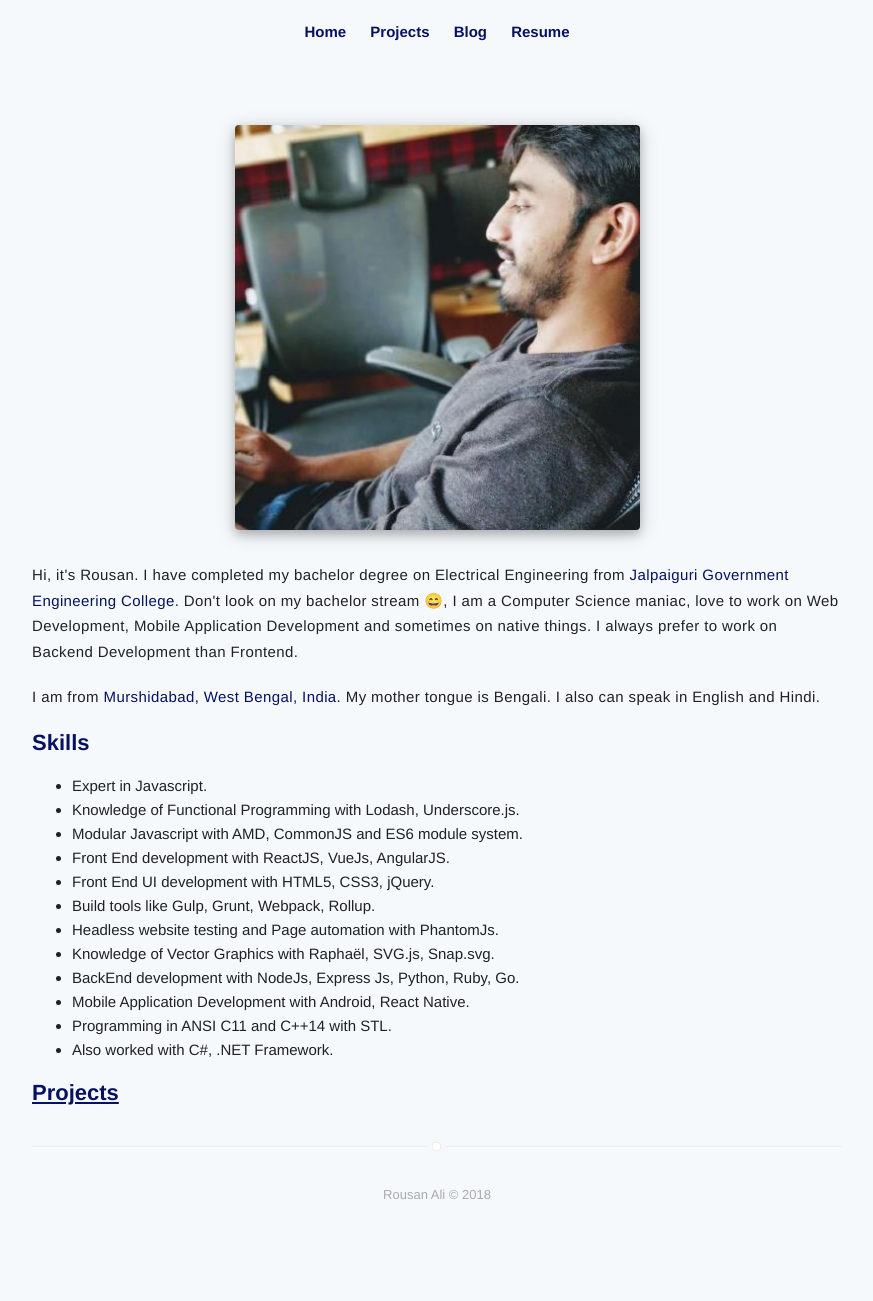
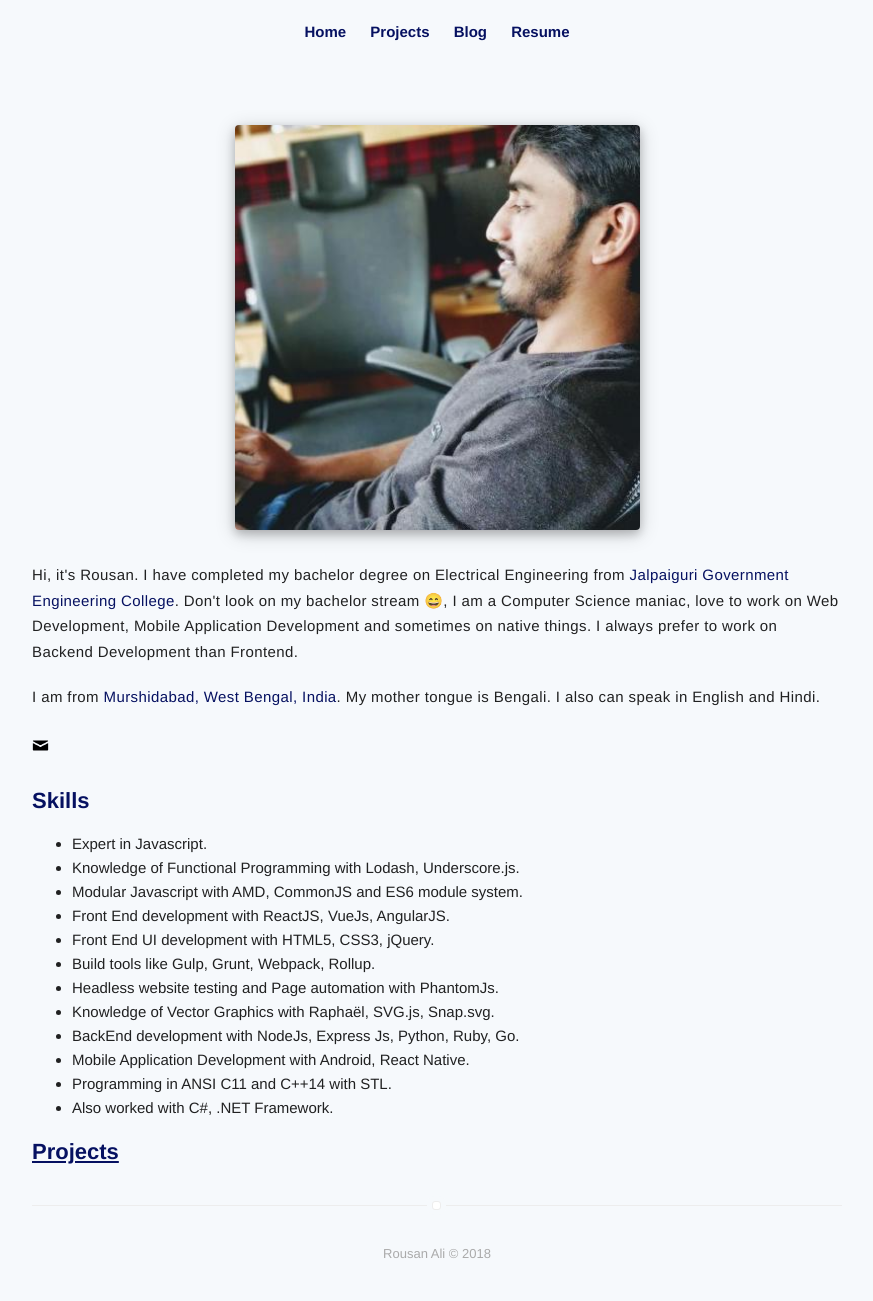
Before and after one commit to rousan/rousan.github.io, a Jekyll site: the page built from about/index.html, in a window 1280 px wide. Shown: the whole page, without its empty margins (203-1076 px from the left). Built offline with Jekyll 4.4.1, drawn with Linux system fonts in a browser that asks for light colours; before the commit the page ends 1242 px from its top, so only the background shows below that.

Commit message:
Update about

```diff
--- a/_sass/pages/about.sass
+++ b/_sass/pages/about.sass
@@ -1,11 +1,71 @@
 .about .profile
     box-shadow: 0 4px 10px 0 rgba(0,0,0,0.2),0 4px 20px 0 rgba(0,0,0,0.19)
 
-.about .link
+.about .about-projects .link
     display: block
     text-decoration: underline
     transition: all ease-in-out .2s
     color: $beta
 
-.about .link:hover
+.about .about-projects .link:hover
     color: $delta
+
+.about .about-mail
+    > .link
+        margin: 0
+        text-decoration: none
+        position: relative
+        display: inline-block
+        height: 35px
+        width: 35px
+
+        &:hover
+            > .icon
+                fill: $delta
+
+        &:hover:before
+            opacity: 1
+            display: inline-block
+            transform: translate3d(0,0,0)
+            white-space: nowrap
+
+        &:before
+            content: attr(data-title)
+            display: none
+            position: absolute
+            bottom: -24px
+            left: -6px
+            margin: 0 auto
+            font-size: 12px
+            padding: 3px 10px
+            background: $beta
+            color: #fff
+            border-radius: 2px
+            height: 22px
+            line-height: 22px
+            opacity: 0
+            transition: opacity 150ms linear, transform 150ms linear, -webkit-transform 150ms linear
+            transform: translate3d(0,-8px,0)
+            z-index: 99
+
+        &:after
+            content: ""
+            position: absolute
+            top: 22px
+            left: 4px
+            width: 0
+            height: 0
+            border-left: 5px solid transparent
+            border-right: 5px solid transparent
+            border-bottom: 6px solid $beta
+            opacity: 0
+            transition: opacity 150ms linear, transform 150ms linear, -webkit-transform 150ms linear
+            transform: translate3d(0,-8px,0)
+            z-index: 100
+
+        &:hover:after
+            opacity: 1
+            transform: translate3d(0,0,0)
+
+        > .icon
+            transition: all ease-in-out .2s
--- a/about/index.html
+++ b/about/index.html
@@ -21,6 +21,12 @@ title: About
 		My mother tongue is Bengali. I also can speak in English and Hindi.
 	</p>
 
+	<p class="about-mail">
+			<a class="link" data-title="{{ site.email }}" href="mailto:{{ site.email }}">
+					<svg class="icon icon-mail"><use xlink:href="#icon-mail"></use></svg>
+			</a>
+	</p>
+
 	<h2>Skills</h2>
 
 	<ul class="skill-list">
@@ -29,7 +35,7 @@ title: About
 		{% endfor %}
 	</ul>
 
-	<h2>
+	<h2 class="about-projects">
       <a class="link" href="{{ site.url }}/projects">Projects</a>
   </h2>
 </section>
```
Also changed, not shown: _includes/social-links.html (+30 -30 lines).
